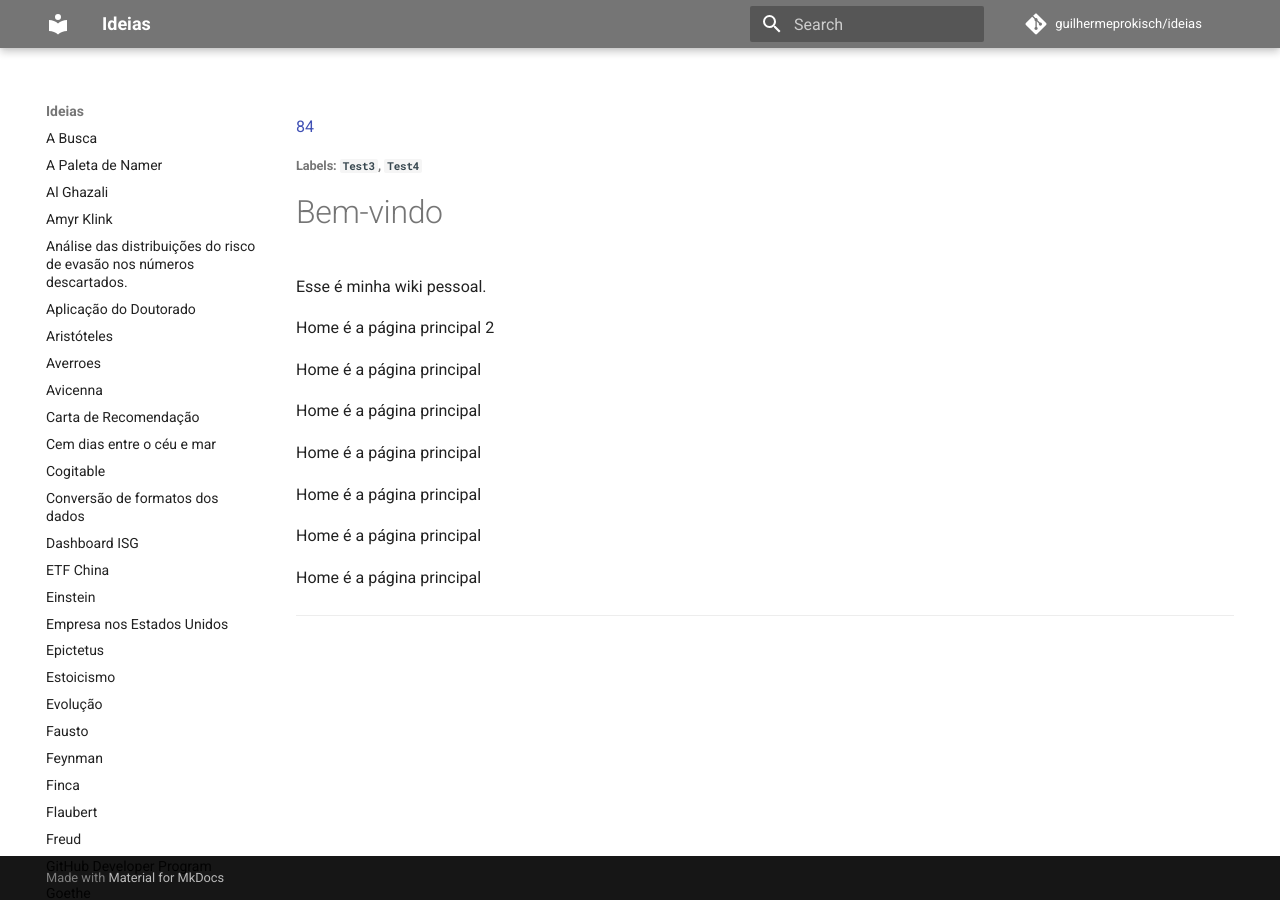
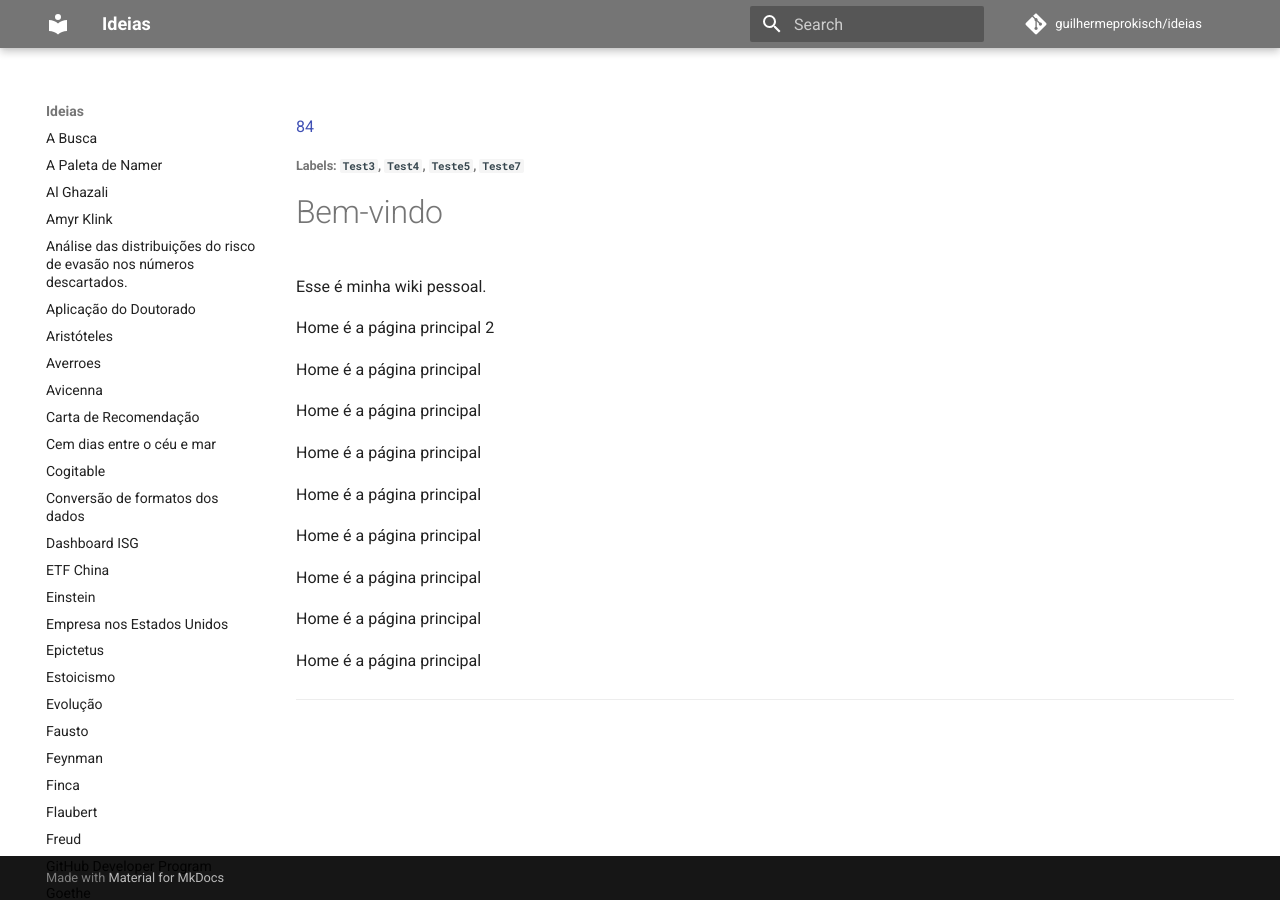
Before and after one commit to guilhermeprokisch/guilherme, an MkDocs documentation site: the page built from docs/Home.md, in a window 1280 px wide. Built offline with MkDocs 1.6.1 and Material for MkDocs 9.7.7, drawn with Linux system fonts in a browser that asks for light colours; comment, search, counter and statistics services are not loaded.

Commit message:
Backup all issues

```diff
--- a/docs/Home.md
+++ b/docs/Home.md
@@ -1,5 +1,5 @@
 [84](https://github.com/guilhermeprokisch/ideias/issues/84)
-###### **Labels**: `Test3`, `Test4`
+###### **Labels**: `Test3`, `Test4`, `Teste5`, `Teste7`
 
 
 
@@ -28,4 +28,10 @@ Home é a página principal
 
 Home é a página principal
 
+
+Home é a página principal
+
+
+Home é a página principal
+
 -------------------------------------------------------------------------------
```
